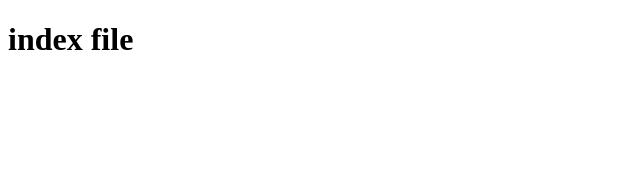
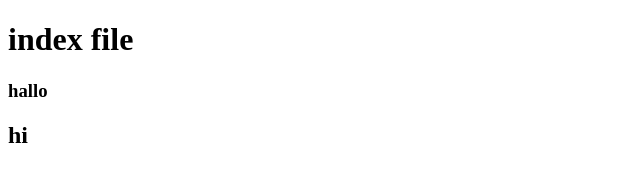
Before and after one commit to norahtechcompus/techcampus-one, a plain HTML site: page index.html in a window 1280 px wide. Shown: the full height of the page, 0-640 px from the left. Drawn offline with Linux system fonts and the light colour scheme.

Commit message:
edit index 2

```diff
--- a/index.html
+++ b/index.html
@@ -5,5 +5,7 @@
 </head>
 <body>
 <h1>index file </h1>
+<h3>hallo</h3>
+<h2>hi</h2>
 </body>
 </html>
```
